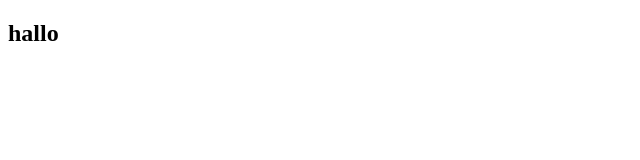
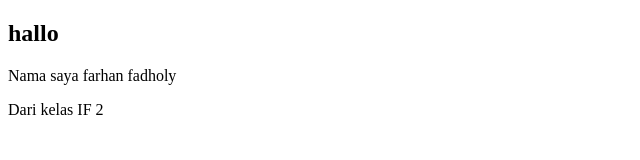
Before and after one commit to FarhanFadholy/prak7, a plain HTML site: page git/index.html in a window 1280 px wide. Shown: the whole page, without its empty margins (0-640 px from the left). Drawn offline with Linux system fonts and the light colour scheme.

Commit message:
menambahkan file update.html

```diff
--- a/git/index.html
+++ b/git/index.html
@@ -7,5 +7,7 @@
 </head>
 <body>
     <h2>hallo</h2>
+    <p>Nama saya farhan fadholy</p>
+    <p>Dari kelas IF 2</p>
 </body>
 </html>
```
